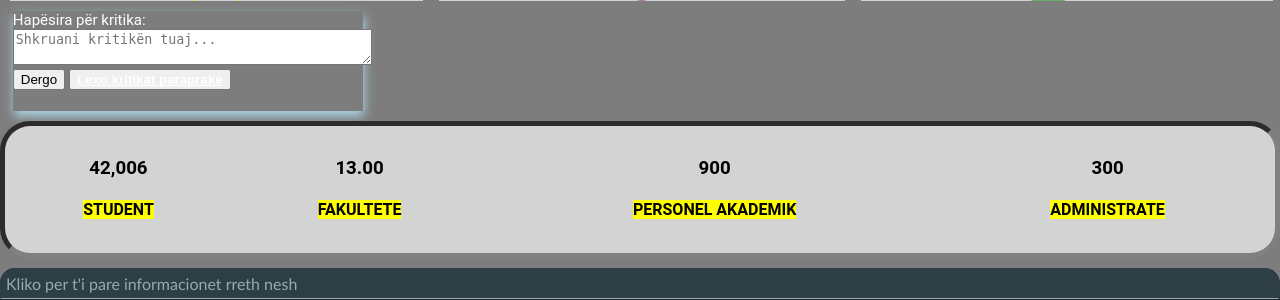
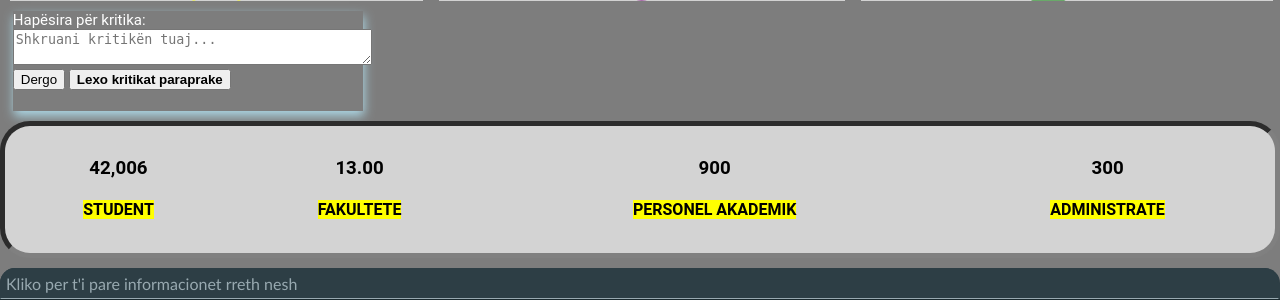
Before and after one commit to dorontinaj/PI19_20_Gr25, a PHP site: page /fakultetet.php in a window 1280 px wide. Shown: the part 1124-1424 px from the top of the page. Run offline with PHP 8.4, Linux system fonts and the light colour scheme; some libraries are stand-ins or nearby versions.

Commit message:
Stilizimi i nje linku

```diff
--- a/css/fakultetet.css
+++ b/css/fakultetet.css
@@ -313,3 +313,12 @@ div#ora
  margin-left:1%;
  color:white;
  }
+#linku
+{
+ color:black;
+ text-decoration: none;
+}
+#linku : hover
+{
+ color: #98A9B0;
+}
```
